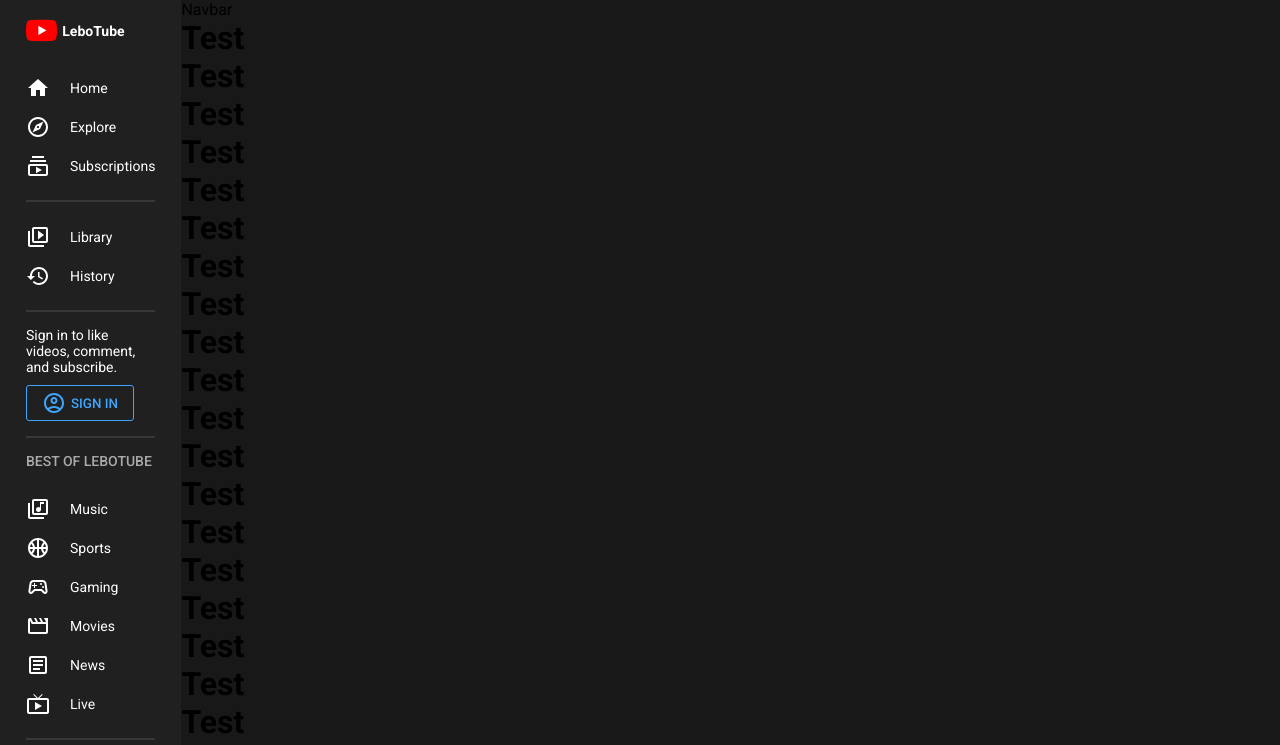
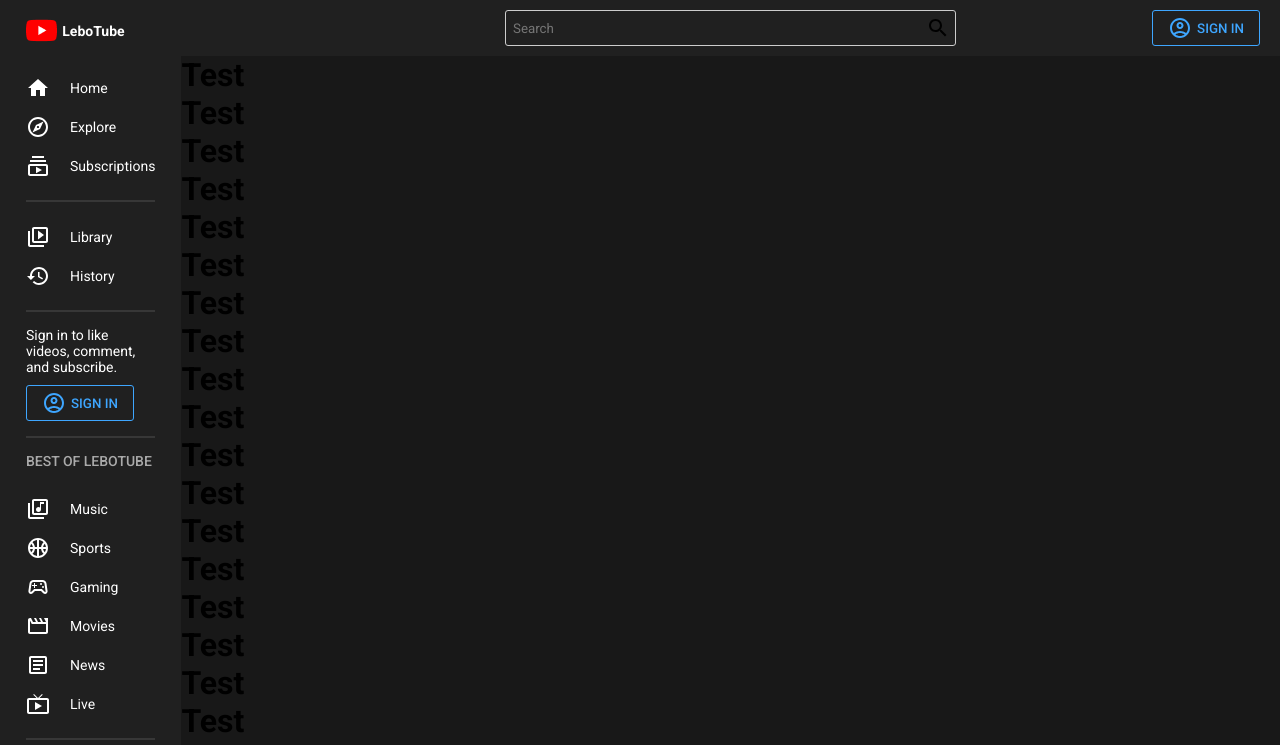
Before and after one commit to tafitahery/video, a React (Vite) app in the folder video-react-ui/: page / in a window 1280 px wide. Shown: the top 745 px of the page. Built offline with nearby package versions, Linux system fonts and the light colour scheme.

Commit message:
React Navbar Design

```diff
--- a/video-react-ui/src/components/Navbar.jsx
+++ b/video-react-ui/src/components/Navbar.jsx
@@ -1,3 +1,69 @@
+import { styled } from 'styled-components';
+import AccountCircleOutlinedIcon from '@mui/icons-material/AccountCircleOutlined';
+import SearchOutlinedIcon from '@mui/icons-material/SearchOutlined';
+
+const Container = styled.div`
+  position: sticky;
+  top: 0;
+  height: 56px;
+`;
+
+const Wrapper = styled.div`
+  display: flex;
+  align-items: center;
+  justify-content: flex-end;
+  background-color: ${({ theme }) => theme.bgLighter};
+  height: 100%;
+  padding: 0 20px;
+  position: relative;
+`;
+
+const Search = styled.div`
+  width: 40%;
+  position: absolute;
+  left: 0;
+  right: 0;
+  margin: auto;
+  display: flex;
+  align-items: center;
+  justify-content: space-between;
+  padding: 5px;
+  border: 1px solid #ccc;
+  border-radius: 3px;
+`;
+
+const Input = styled.input`
+  border: none;
+  outline: none;
+  background-color: transparent;
+`;
+
+const Button = styled.button`
+  padding: 5px 15px;
+  background-color: transparent;
+  border: 1px solid #3ea6ff;
+  color: #3ea6ff;
+  border-radius: 3px;
+  font-weight: 500;
+  cursor: pointer;
+  display: flex;
+  align-items: center;
+  gap: 5px;
+`;
+
 export default function Navbar() {
-  return <div>Navbar</div>;
+  return (
+    <Container>
+      <Wrapper>
+        <Search>
+          <Input placeholder="Search" />
+          <SearchOutlinedIcon />
+        </Search>
+        <Button>
+          <AccountCircleOutlinedIcon />
+          SIGN IN
+        </Button>
+      </Wrapper>
+    </Container>
+  );
 }
```
